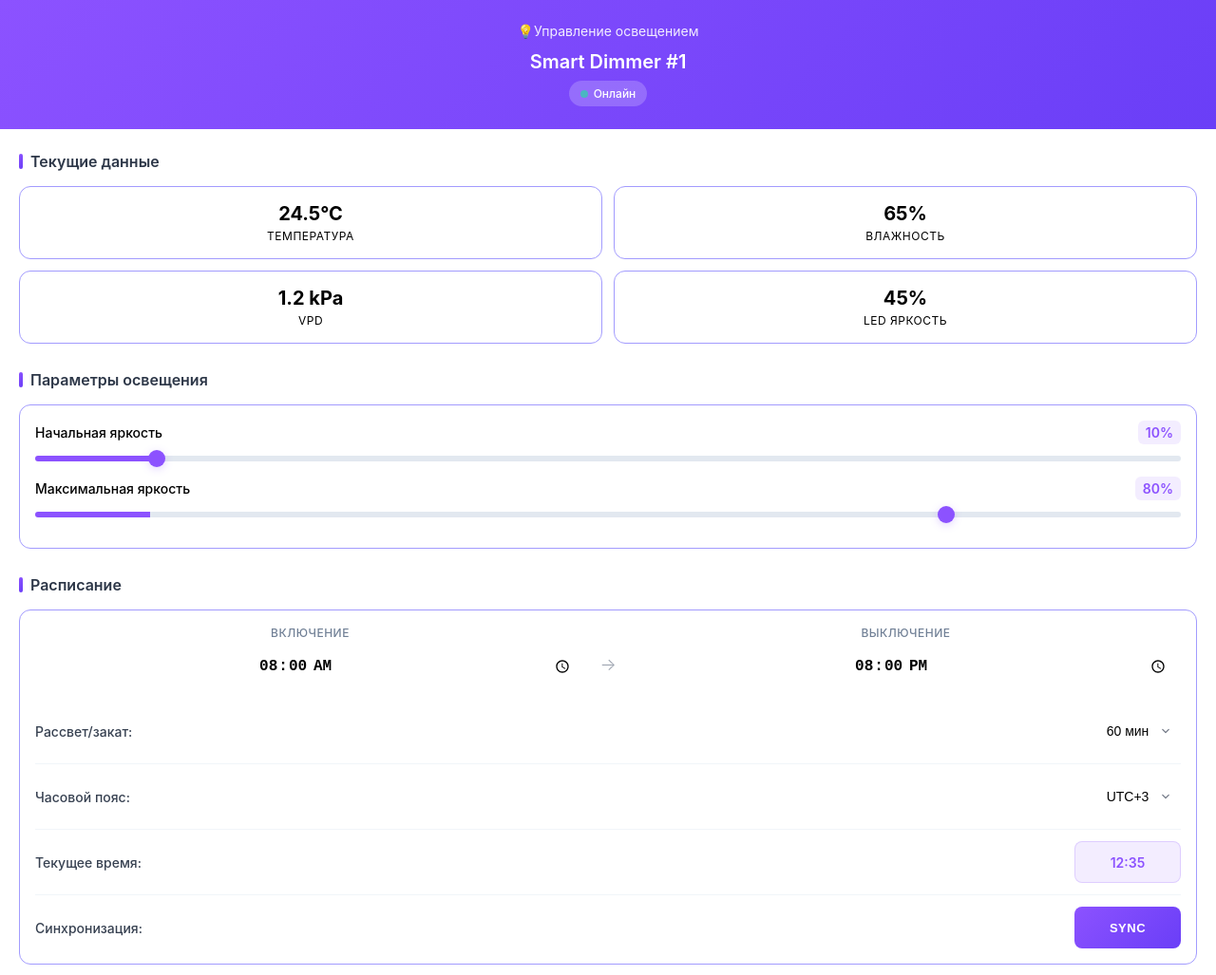
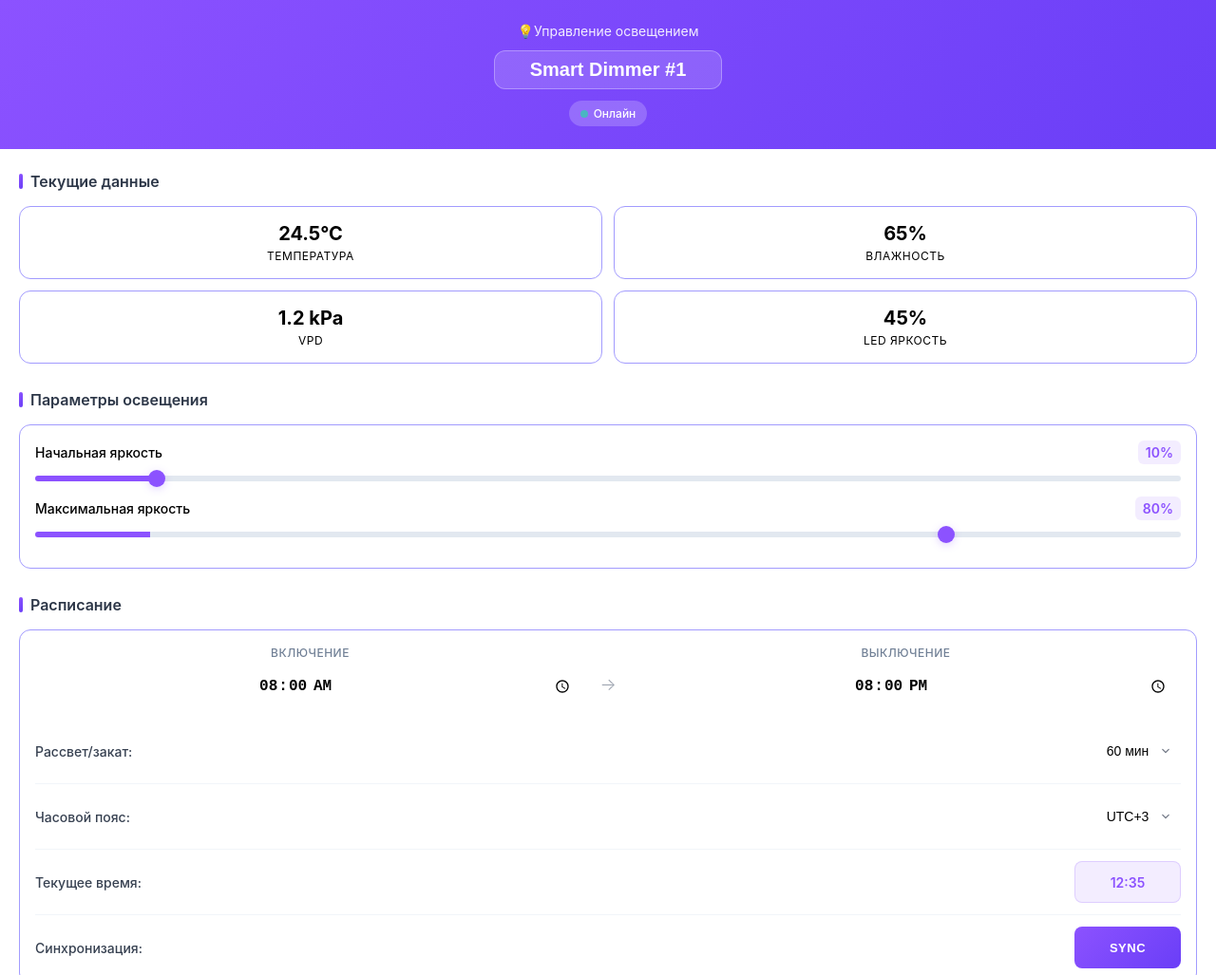
Before and after one commit to anaaanyev/telegram-iot-webapp, a plain HTML site: page devices/smartdim.html in a window 1280 px wide. Shown: the top 1027 px of the page at 95% size. Drawn offline with Linux system fonts and the light colour scheme; a script that the page names is missing.

Commit message:
исправлены косяки с вводом названия устройства

```diff
--- a/devices/smartdim.html
+++ b/devices/smartdim.html
@@ -53,6 +53,33 @@
             margin-bottom: 8px;
         }
 
+        .device-name-input {
+            font-size: 20px;
+            font-weight: 600;
+            margin: 0 auto 12px auto;
+            background: rgba(255, 255, 255, 0.15);
+            border: 1px solid rgba(255, 255, 255, 0.3);
+            border-radius: 12px;
+            padding: 8px 16px;
+            color: white;
+            text-align: center;
+            width: 100%;
+            max-width: 240px;
+            transition: all 0.3s ease;
+            display: block;
+        }
+
+        .device-name-input::placeholder {
+            color: rgba(255, 255, 255, 0.7);
+        }
+
+        .device-name-input:focus {
+            outline: none;
+            background: rgba(255, 255, 255, 0.25);
+            border-color: rgba(255, 255, 255, 0.6);
+            box-shadow: 0 0 0 3px rgba(255, 255, 255, 0.2);
+        }
+
         .group-name {
             font-size: 14px;
             opacity: 0.9;
@@ -67,6 +94,7 @@
             border-radius: 20px;
             font-size: 12px;
             font-weight: 500;
+            margin-top: 0;
         }
 
         .status-dot {
@@ -745,7 +773,7 @@
     <div class="container">
         <div class="header">
             <div class="group-name">💡Управление освещением</div>
-            <div class="device-name">Smart Dimmer #1</div>
+            <input type="text" id="deviceNameInput" class="device-name-input" placeholder="Название устройства" value="Smart Dimmer #1">
             <div class="status">
                 <div class="status-dot"></div>
                 Онлайн
```
